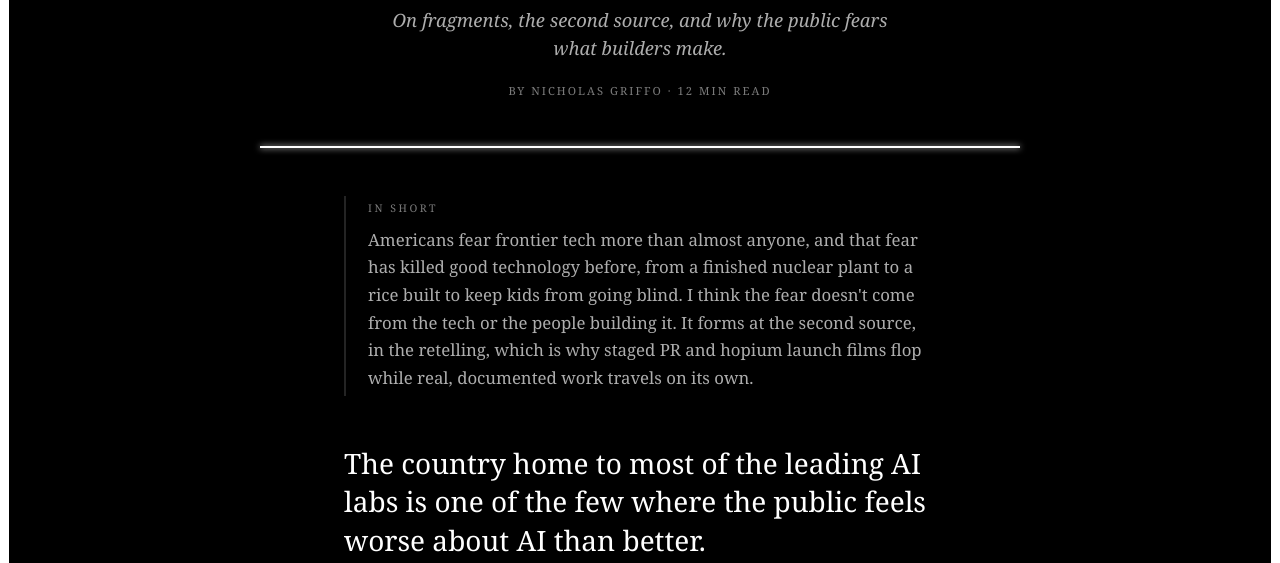
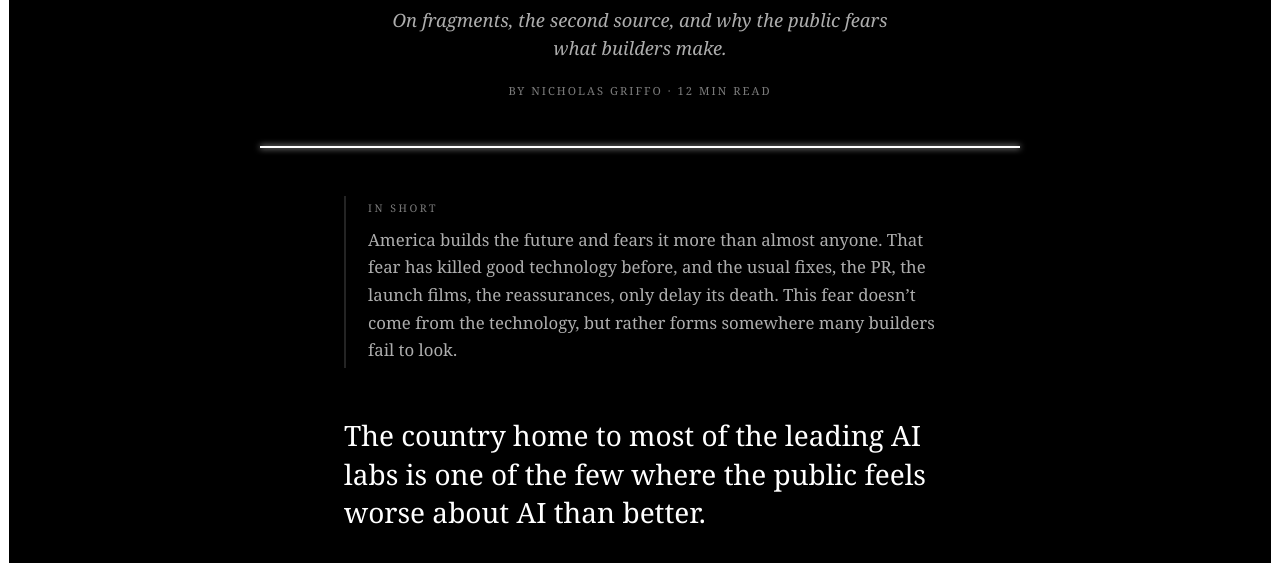
Before and after one commit to ngriffo/Nicholasgriffo.com, a plain HTML site: page human-case-for-deep-tech.html in a window 1280 px wide. Shown: the part 237-800 px from the top of the page. Drawn offline with Linux system fonts and the light colour scheme; a web font is replaced by a local one.

Commit message:
New essay summary
Co-Authored-By: Claude Opus 5.5 <noreply@anthropic.com>

```diff
--- a/human-case-for-deep-tech.html
+++ b/human-case-for-deep-tech.html
@@ -73,7 +73,7 @@
 </header>
 <div class="bar"></div>
 <article>
-<p class="summary"><b>In short</b>Americans fear frontier tech more than almost anyone, and that fear has killed good technology before, from a finished nuclear plant to a rice built to keep kids from going blind. I think the fear doesn't come from the tech or the people building it. It forms at the second source, in the retelling, which is why staged PR and hopium launch films flop while real, documented work travels on its own.</p>
+<p class="summary"><b>In short</b>America builds the future and fears it more than almost anyone. That fear has killed good technology before, and the usual fixes, the PR, the launch films, the reassurances, only delay its death. This fear doesn’t come from the technology, but rather forms somewhere many builders fail to look.</p>
 <p class="lede">The country home to most of the leading AI labs is one of the few where the public feels worse about AI than better.</p>
 <h2><span class="num">I</span><span class="t">Price And Consequence Of Public Image</span></h2>
 <p class="drop">This isn't new. On March 16, 1979, Hollywood released a thriller about a cover-up at a nuclear plant. Twelve days later, a reactor at Three Mile Island in Pennsylvania partially melted down. No one died, but the public had a mental impression of the consequence from the film before the accident, and the accident appeared in such a way as to confirm it.</p>
```
